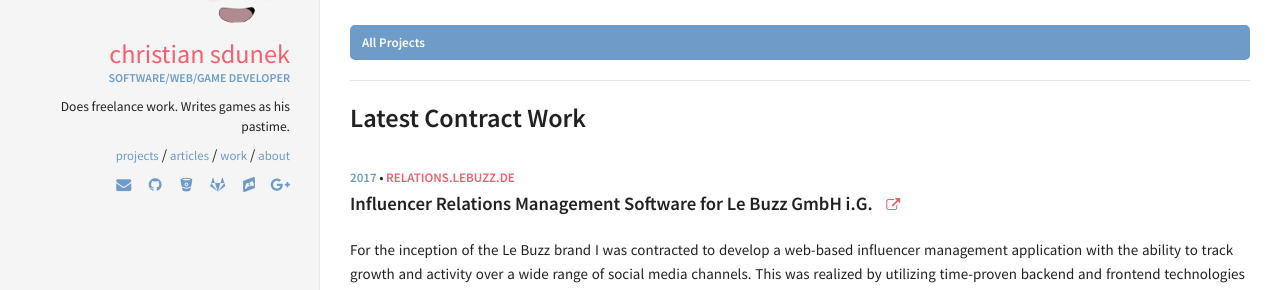
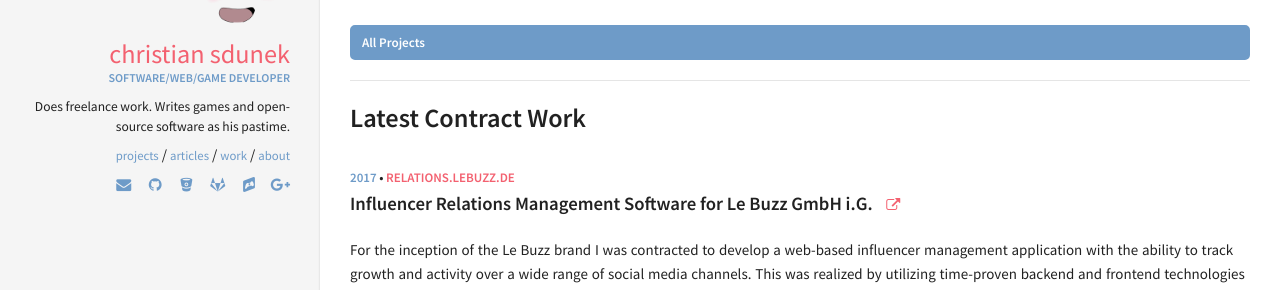
Before and after one commit to Systemcluster/systemcluster.github.io, a Jekyll site: the page built from index.md, in a window 1280 px wide. Shown: the part 633-923 px from the top of the page. Built offline with Jekyll 4.4.1, drawn with Linux system fonts in a browser that asks for light colours.

Commit message:
Update bio

```diff
--- a/_config.yml
+++ b/_config.yml
@@ -50,7 +50,7 @@ owner:
   job: "Software/Web/Game developer"
   bio: >
     Does freelance work.
-    Writes games as his pastime.
+    Writes games and open-source software as his pastime.
   email: me@systemcluster.me
   disqus-shortname: systemcluster #username
   twitter: #username
```
